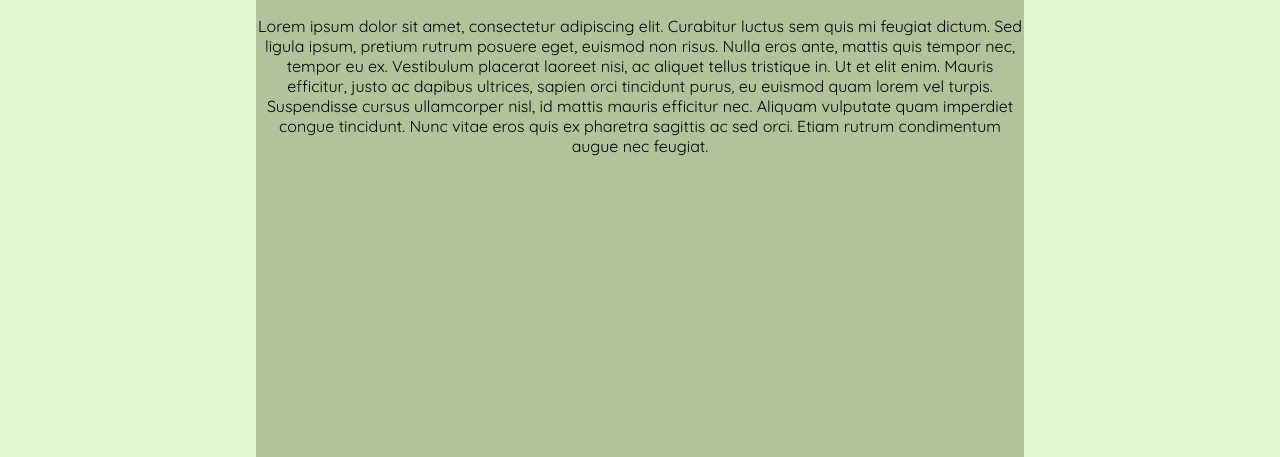
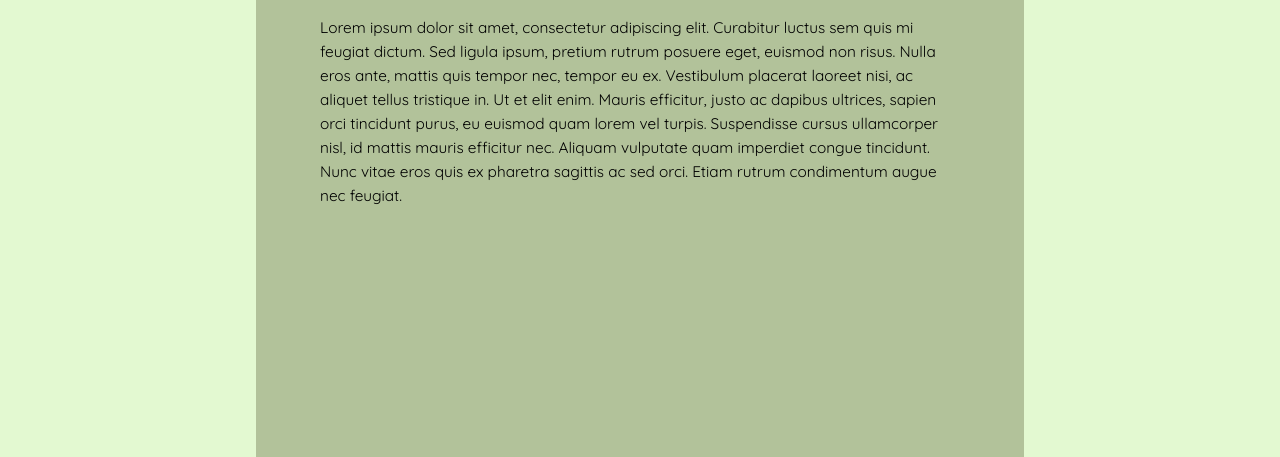
Before and after one commit to Emcduff/veille-3, a plain HTML site: page index.html in a window 1280 px wide. Shown: the part 643-1100 px from the top of the page. Drawn offline with Linux system fonts and the light colour scheme.

Commit message:
modification du css du texte p de la div main

```diff
--- a/less/Index.less
+++ b/less/Index.less
@@ -88,13 +88,20 @@ main div {
 	margin-top: 3vh;
 	border-radius: 25px;
 	padding-top: 25px;
-
 }
 
 main div h2 {
 	font-size: 3vw;
 	margin-top: 10px;
 	margin-left: -20vw;
+}
+
+main div p {
+	font-size: 1.2vw;
+	line-height: 3vh;
+	padding-right: 5vw;
+	padding-left: 5vw;
+	text-align: left;
 }
 
 footer {
```
Also changed, not shown: css/index.css.
